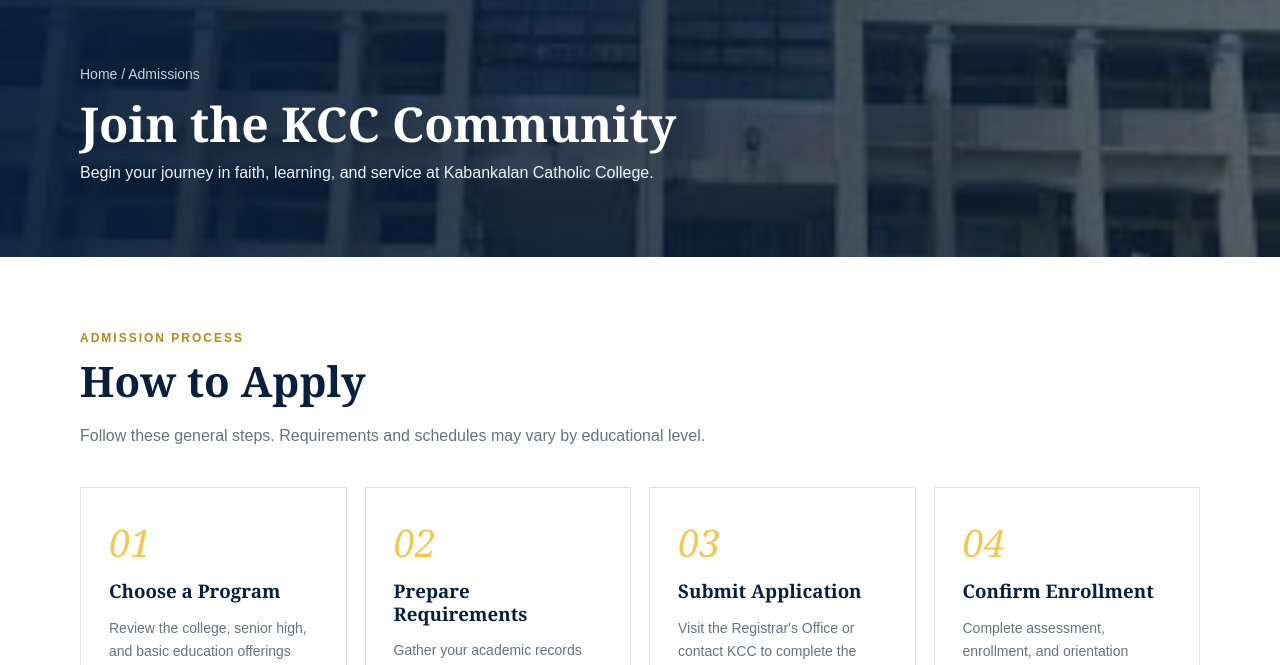
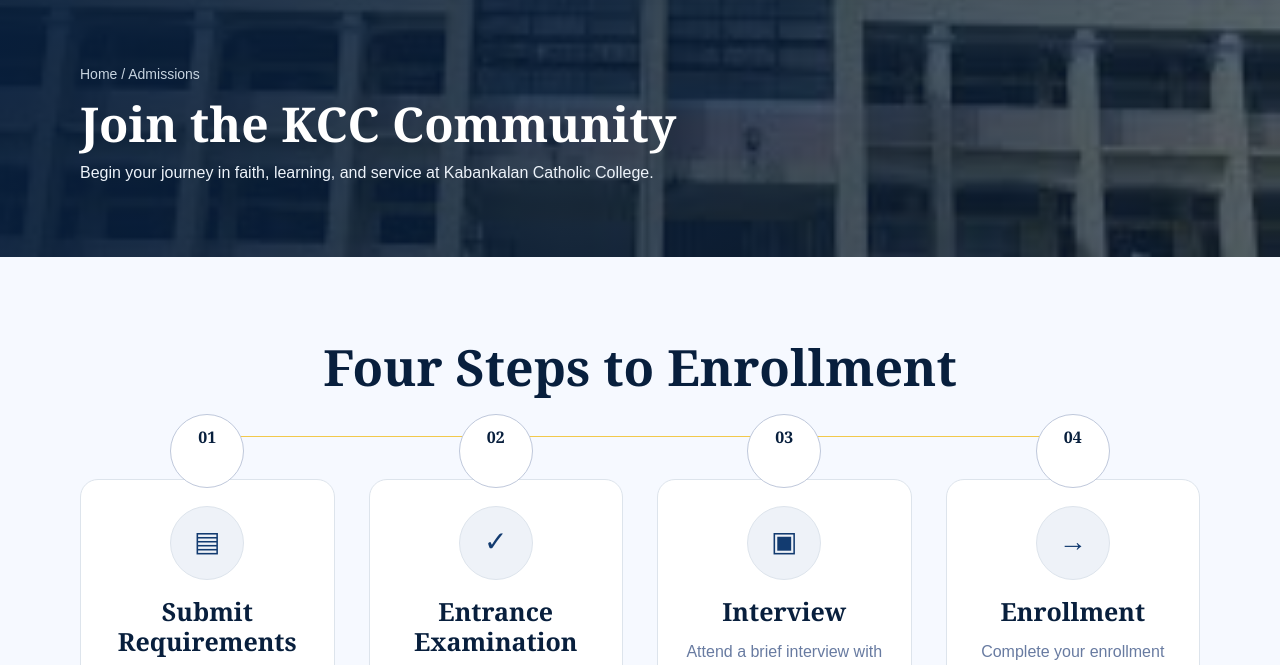
Before and after one commit to jadegudaca007-sketch/Gudaca-Project-2, a plain HTML site: page admissions.html in a window 1280 px wide. Shown: the part 130-795 px from the top of the page. Drawn offline with Linux system fonts and the light colour scheme.

Commit message:
adding admission steps on admission page

```diff
--- a/admissions.html
+++ b/admissions.html
@@ -19,7 +19,7 @@ nav{display:flex;gap:20px;align-items:center;flex-wrap:wrap}nav>a{font-size:14px
 h1,h2,h3{font-family:Georgia,'Times New Roman',serif;line-height:1.2;color:var(--navy)}
 .page-hero{background:linear-gradient(90deg,#081f3ded,#081f3d99),url('assets/campus.jpg') center/cover;color:#fff;padding:70px 24px}.breadcrumb{color:#c6d3df;font-size:14px}.page-hero h1{color:#fff;font-size:48px;margin:8px 0}.page-hero p{margin:0;color:#edf3fa}
 section{padding:72px 24px}.section-head{margin-bottom:38px}.section-head h2{font-size:42px;margin:8px 0}.section-head p{color:var(--muted);max-width:680px}
-.steps{display:grid;grid-template-columns:repeat(4,1fr);gap:18px}.step{min-height:230px;padding:28px;border:1px solid #dde4ec;background:#fff}.step-number{display:block;color:var(--gold);font:italic 38px Georgia,serif}.step h3{margin:12px 0}.step p{color:var(--muted);font-size:14px}
+.enrollment-section{background:#f6f9ff}.enrollment-section .section-head{text-align:center;margin:0 auto 82px}.enrollment-section .section-head h2{font-size:50px}.steps{position:relative;display:grid;grid-template-columns:repeat(4,1fr);gap:34px}.steps::before{content:"";position:absolute;top:-43px;left:10%;right:10%;height:1px;background:#f2c94c}.step{position:relative;min-height:250px;padding:34px 24px 28px;text-align:center;border:1px solid #dde4ec;border-radius:18px;background:#fff}.step::before{content:"";position:absolute;top:-66px;left:50%;width:72px;height:72px;transform:translateX(-50%);border:1px solid #bfc8db;border-radius:50%;background:#fff}.step-number{position:absolute;top:-54px;left:50%;z-index:1;transform:translateX(-50%);color:var(--navy);font:700 16px Georgia,serif}.step-icon{width:74px;height:74px;margin:-8px auto 16px;display:grid;place-items:center;border:1px solid #dde4ec;border-radius:50%;color:var(--blue);background:#eef2f8;font-size:28px}.step h3{margin:12px 0;font-size:25px}.step p{margin:0;color:#687ba1;font-size:16px;line-height:1.8}
 .admission-types{display:grid;grid-template-columns:repeat(3,1fr);gap:22px}.admission-card{padding:30px;background:var(--cream);border-top:4px solid var(--gold)}.admission-card h3{font-size:25px}.admission-card ul{padding-left:18px}.admission-card li{margin:8px 0}
 .inquiry{background:var(--blue);color:#fff;text-align:center;padding:52px 24px}.inquiry h2{color:#fff}.inquiry p{color:#e2eae4}.btn{display:inline-block;padding:12px 21px;border-radius:4px;background:var(--gold);color:#17251e;font-weight:700;font-size:14px;border:0}
 footer{background:#081f3d;color:#dce5de;padding:55px 24px 20px}footer h2,footer h3{color:#fff}footer a{color:#f2c94c}.footer-grid{max-width:1120px;margin:auto;display:grid;grid-template-columns:2fr 1fr 1fr;gap:35px}.copyright{max-width:1120px;margin:35px auto 0;padding-top:18px;border-top:1px solid #ffffff25;font-size:13px;color:#aebbb2}
@@ -34,13 +34,13 @@ footer{background:#081f3d;color:#dce5de;padding:55px 24px 20px}footer h2,footer
 </div></header>
 <main>
 <section class="page-hero"><div class="container"><div class="breadcrumb">Home / Admissions</div><h1>Join the KCC Community</h1><p>Begin your journey in faith, learning, and service at Kabankalan Catholic College.</p></div></section>
-<section><div class="container">
-<div class="section-head"><div class="eyebrow">Admission Process</div><h2>How to Apply</h2><p>Follow these general steps. Requirements and schedules may vary by educational level.</p></div>
+<section class="enrollment-section"><div class="container">
+<div class="section-head"><h2>Four Steps to Enrollment</h2></div>
 <div class="steps">
-<article class="step"><span class="step-number">01</span><h3>Choose a Program</h3><p>Review the college, senior high, and basic education offerings available at KCC.</p></article>
-<article class="step"><span class="step-number">02</span><h3>Prepare Requirements</h3><p>Gather your academic records and other documents required for your selected level.</p></article>
-<article class="step"><span class="step-number">03</span><h3>Submit Application</h3><p>Visit the Registrar's Office or contact KCC to complete the application process.</p></article>
-<article class="step"><span class="step-number">04</span><h3>Confirm Enrollment</h3><p>Complete assessment, enrollment, and orientation requirements for the school term.</p></article>
+<article class="step"><span class="step-number">01</span><div class="step-icon" aria-hidden="true">▤</div><h3>Submit Requirements</h3><p>Prepare and submit your application form along with the required documents.</p></article>
+<article class="step"><span class="step-number">02</span><div class="step-icon" aria-hidden="true">✓</div><h3>Entrance Examination</h3><p>Take the entrance examination to assess your academic readiness.</p></article>
+<article class="step"><span class="step-number">03</span><div class="step-icon" aria-hidden="true">▣</div><h3>Interview</h3><p>Attend a brief interview with the admissions committee.</p></article>
+<article class="step"><span class="step-number">04</span><div class="step-icon" aria-hidden="true">→</div><h3>Enrollment</h3><p>Complete your enrollment and officially become a KCC student.</p></article>
 </div>
 </div></section>
 <section style="background:#f7f8fb"><div class="container">
```
